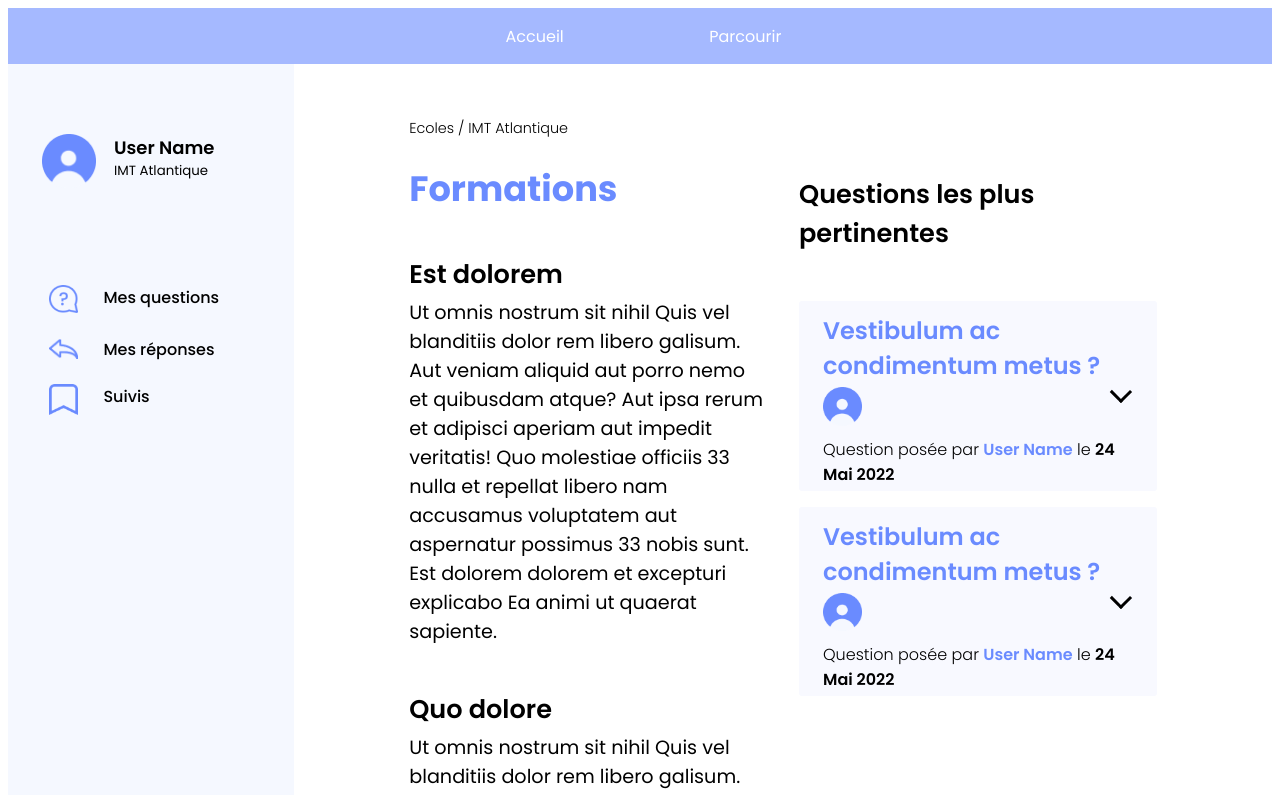
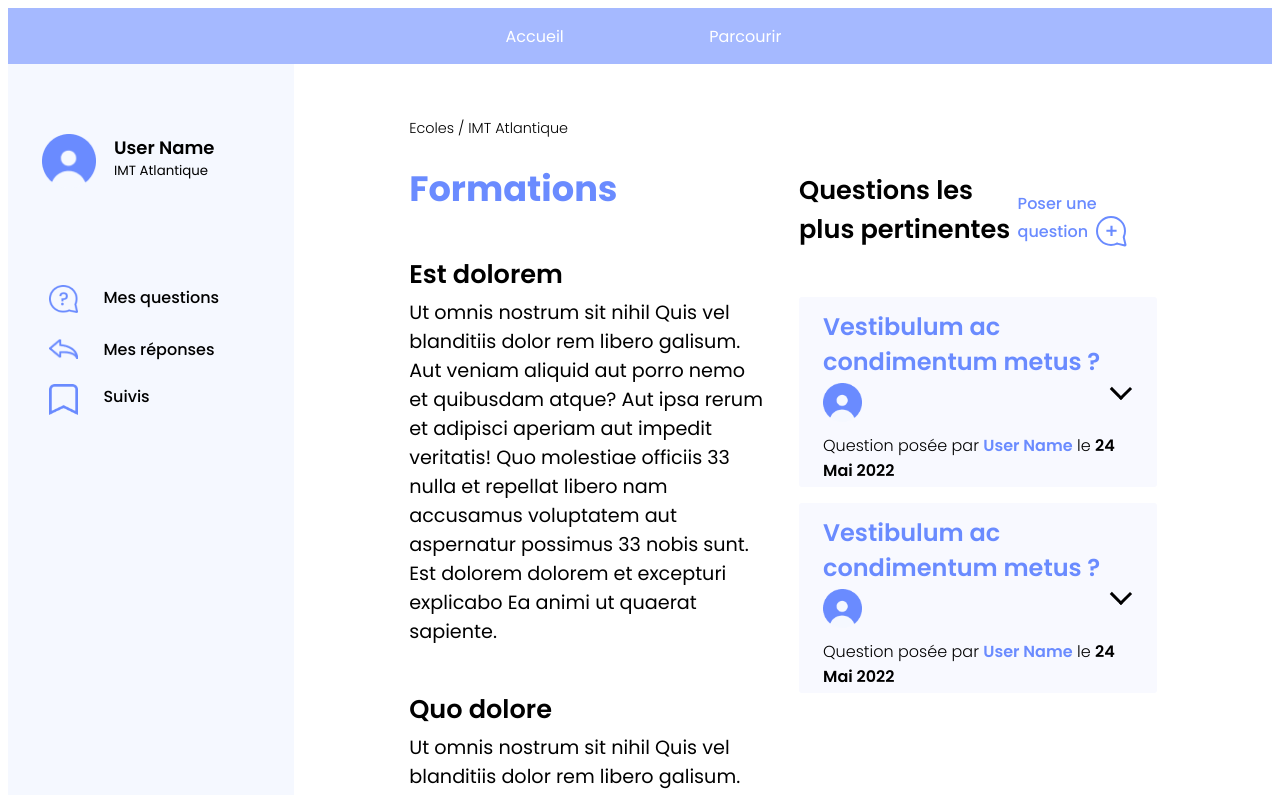
Before and after one commit to BrunoPre/fil-a1-forums-etudiant-front, a Vue app: page /sujet in a window 1280 px wide. Shown: the top 795 px of the page. Built offline with nearby package versions, Linux system fonts and the light colour scheme.

Commit message:
[11] FRONT: New question button

```diff
--- a/src/components/QuestionCard.vue
+++ b/src/components/QuestionCard.vue
@@ -62,7 +62,7 @@
         </div>
         <div class="more">
           <!--TODO Rediriger vers page question-->
-          <p>Montrer + de réponses →</p>
+          <a>Montrer + de réponses →</a>
         </div>
       </div>
     </div>
@@ -125,6 +125,7 @@ export default {
   display: inline-block;
   float: right;
   margin-top: 0.8vh;
+  cursor: pointer;
 }
 
 .question-infos {
@@ -189,7 +190,11 @@ h3 {
   grid-area: answer;
 }
 
-.more p {
+.more {
+  margin-bottom: 1vh;
+}
+
+.more a {
   color: #6a8bff;
   font-weight: 500;
 }
--- a/src/components/SubjectPage.vue
+++ b/src/components/SubjectPage.vue
@@ -13,6 +13,10 @@
       <div class="questions-container">
         <div class="question-header">
           <h2>Questions les plus pertinentes</h2>
+          <div class="ask-question">
+            <a>Poser une question</a>
+            <img src="../assets/new-question.svg" alt="" />
+          </div>
         </div>
         <div class="questions">
           <div v-for="question in questions" :key="question">
@@ -128,8 +132,40 @@ h1 {
 .questions-container h2 {
   font-weight: 600;
   font-size: 1.6rem;
+  margin: 0;
+}
+
+.question-header {
+  display: grid;
+  grid-template-columns: repeat(2, auto);
+  margin-top: 2.2vh;
   margin-bottom: 6vh;
 }
+
+.ask-question {
+  justify-self: end;
+  align-self: end;
+  cursor: pointer;
+}
+.ask-question img {
+  vertical-align: middle;
+  margin-left: 1vh;
+}
+
+.ask-question:hover img {
+  filter: invert(64%) sepia(67%) saturate(4842%) hue-rotate(207deg)
+    brightness(103%) contrast(101%);
+}
+
+.ask-question a {
+  color: #6a8bff;
+  font-weight: 500;
+}
+
+.ask-question:hover a {
+  color: #4971ff;
+}
+
 </style>
 
 <style>
```
Also changed, not shown: src/assets/new-question.svg (added).
